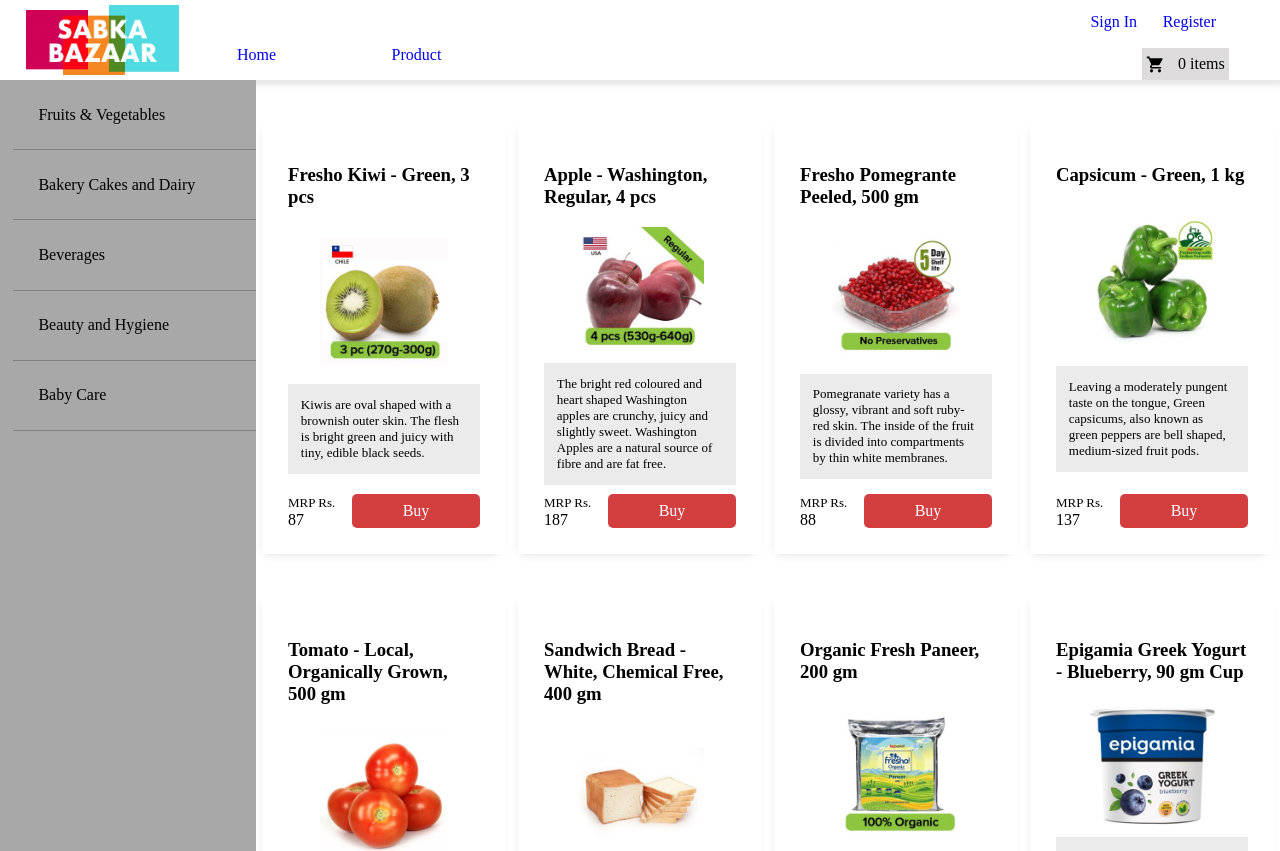
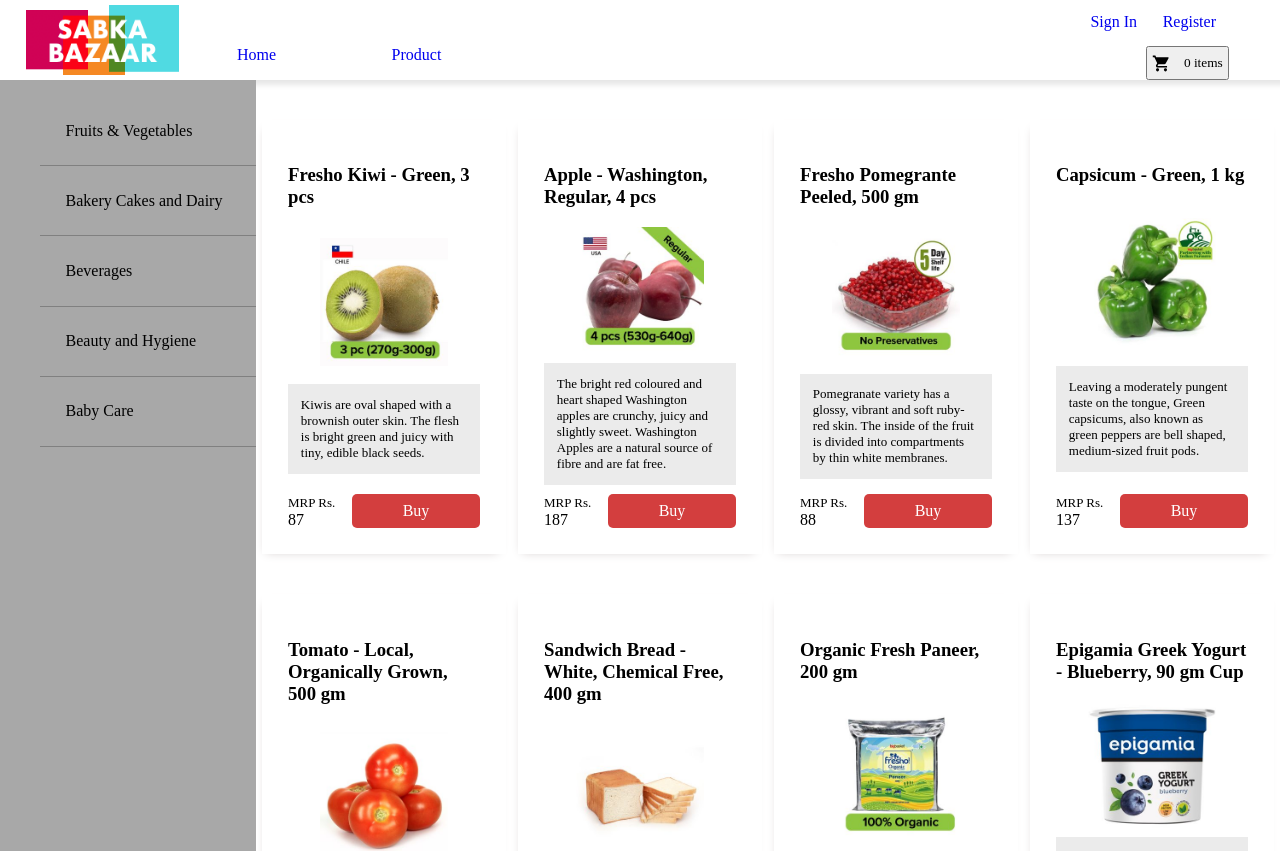
Before and after one commit to super-user-permission/shoppingCart, a React (Create React App) app: page /product in a window 1280 px wide. Shown: the top 851 px of the page. Built offline with nearby package versions, Linux system fonts and the light colour scheme.

Commit message:
improved keyboard accessiblity

```diff
--- a/src/Component/Header/header.component.jsx
+++ b/src/Component/Header/header.component.jsx
@@ -34,7 +34,7 @@
             alt="Logo"
           />
         </div>
-        <div className="nav-panel">
+        <div className="nav-panel" aria-label="screen navigation">
           <Link to="/">Home</Link>
           <Link to="/product">Product</Link>
         </div>
@@ -45,8 +45,8 @@
             </Link>
             <Link to="/register">Register</Link>
           </div>
-          <div className="cart-nav">
-            <div
+          <div className="cart-nav" aria-expanded={cartItem.show_cart}>
+            <button
               role={"button"}
               tabIndex="0"
               className="cart-icon"
@@ -58,7 +58,7 @@
                 alt="Cart Logo"
               />
               <span> {totalItems} items</span>
-            </div>
+            </button>
           </div>
         </div>
       </div>
--- a/src/Component/Header/header.styles.scss
+++ b/src/Component/Header/header.styles.scss
@@ -61,7 +61,7 @@
       .cart-icon {
         display: flex;
         align-items: center;
-        background-color: rgb(221, 219, 219);
+        // background-color: rgb(221, 219, 219);
         width: auto;
         height: auto;
         padding: 0.5vh;
--- a/src/Component/Navigation/navigation.component.jsx
+++ b/src/Component/Navigation/navigation.component.jsx
@@ -15,6 +15,7 @@
 
   return (
     <div className="navbar-categories">
+      <ul aria-label="category navigation">
         {categories &&
           categories.map((cate) => (
             <Link
@@ -28,6 +29,8 @@
               {cate.name}
             </Link>
           ))}
+      </ul>
+
       <select
         className="selector-categories"
         onChange={(event) => category(event.target.value)}
@@ -35,7 +38,10 @@
       >
         {categories &&
           categories.map((cate) => (
-            <option key={cate.id} value={cate.id}> {cate.name} </option>
+            <option key={cate.id} value={cate.id}>
+              {" "}
+              {cate.name}{" "}
+            </option>
           ))}
       </select>
     </div>
--- a/src/Component/Navigation/navigation.styles.scss
+++ b/src/Component/Navigation/navigation.styles.scss
@@ -8,7 +8,7 @@
     cursor: pointer;
     align-items: center;
     padding: 2vw;
-    margin-left: 1vw;
+    // margin-left: 1vw;
     border-bottom: 1px solid gray;
     text-decoration: none;
     -webkit-tap-highlight-color: transparent;
```
Lines whose indentation alone changed are shown as unchanged.
